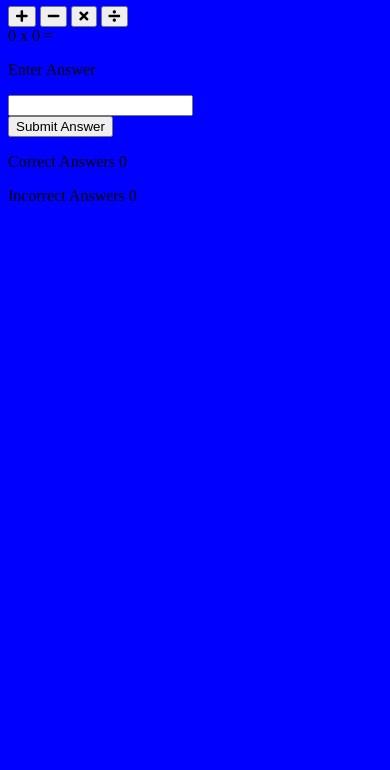
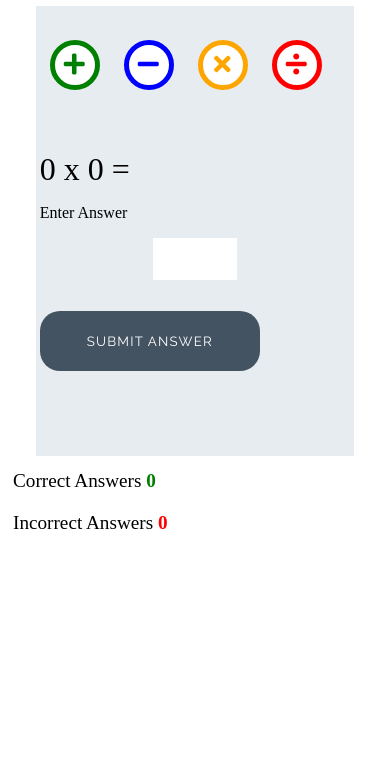
Before and after one commit to ahamza98/love-maths, a plain HTML site: page index.html in a window 390 px wide. Shown: the part 74-844 px from the top of the page. Drawn offline with Linux system fonts and the light colour scheme.

Commit message:
add stylings to css

```diff
--- a/assets/css/style.css
+++ b/assets/css/style.css
@@ -1,3 +1,252 @@
+* --------- Global style */
+
 body {
-    background: blue;
+    background-color: white;
+    font-family: "Raleway", sans-serif;
+    color: #445361;
+    text-align: center;
 }
+
+/* --------- Heading */
+
+.heading {
+    text-align: center;
+    font-size: 2.5rem;
+}
+
+.logo {
+    height: 40px;
+    padding-right: 5px;
+}
+
+/* --------- Game layout */
+
+.game-area {
+    background-color: #E6ECF0;
+    box-sizing: border-box;
+    width: 85%;
+    height: 65vh;
+    max-height: 450px;
+    max-width: 830px;
+    margin-left: auto;
+    margin-right: auto;
+    padding: 1%;
+}
+
+.question-area {
+    width: 50%;
+    font-size: 2rem;
+    margin: auto;
+    padding: 50px 0;
+}
+
+.question-area span {
+    padding: 0 15px;
+}
+
+.score-area {
+    margin: 5px auto;
+    width: 60%;
+    font-size: 1.2rem;
+}
+
+.controls-area {
+    width: 85%;
+    margin: 30px auto;
+}
+
+#score {
+    color: green;
+    font-weight: bold;
+}
+
+#incorrect {
+    color: red;
+    font-weight: bold;
+}
+
+.answer-message {
+    display: none;
+    font-size: 1rem;
+}
+
+#answer-box {
+    border: none;
+    color: #445361;
+    display: inline-block;
+    height: 40px;
+    width: 80px;
+    font-size: 1.2rem;
+}
+
+.scores {
+    display: inline-block;
+    padding: 25px;
+}
+
+/* --------- Buttons */
+
+.btn {
+    width: 220px;
+    height: 60px;
+    font-family: "Raleway", sans-serif;
+    text-transform: uppercase;
+    letter-spacing: 1.2px;
+    color: white;
+}
+
+.btn:focus {
+    outline: none;
+}
+
+.btn--big {
+    padding-top: 10px;
+    border-radius: 50%;
+    background-color: white;
+    border: 10px solid;
+    width: 100px;
+    height: 100px;
+    font-size: 3.2rem;
+    margin: 0 30px;
+    transition: all 0.5s;
+}
+
+.btn--big::after{
+    content: attr(data-type);
+    font-size: 1rem;
+    color: #445361;
+    position: relative;
+    left: -0.5em;
+}
+
+.btn--blue {
+    border-color: blue;
+    color: blue;
+}
+
+.btn--blue:active,
+.btn--blue:hover {
+    background-color: darkblue;
+    color: white;
+}
+
+.btn--orange {
+    border-color: orange;
+    color: orange;
+}
+
+.btn--orange:active,
+.btn--orange:hover {
+    background-color: darkorange;
+    color: white;
+}
+
+.btn--red {
+    border-color: red;
+    color: red;
+}
+
+.btn--red:active,
+.btn--red:hover {
+    background-color: darkred;
+    color: white;
+}
+
+.btn--green {
+    border-color: green;
+    color: green;
+}
+
+.btn--green:active,
+.btn--green:hover {
+    background-color: darkgreen;
+    color: white;
+}
+
+.btn--gray {
+    margin-top: 25px;
+    background-color: #445361;
+    border: 1px transparent;
+    border-radius: 20px;
+}
+
+.btn--gray:active,
+.btn--gray:hover {
+    background-color: #0d1013;
+}
+
+/* --------- Media queries */
+
+@media (max-width: 414px) {
+    .controls-area {
+        width: 100%;
+    }
+
+    .btn--big {
+        margin: 0 10px;
+        padding: 5px;
+        border: 5px solid;
+        width: 50px;
+        height: 50px;
+        font-size: 1.5rem;
+    }
+
+    .btn--big::after {
+        font-size: 0.6rem;
+        left: -0.7rem;
+    }
+
+    .question-area {
+        padding: 10% 0;
+        width: 100%;
+    }
+
+    .question-area span {
+        padding: 0;
+    }
+
+    .answer-message {
+        display: block;
+    }
+
+    #answer-box {
+        display: block;
+        margin: 0 auto;
+    }
+    .btn--gray {
+        margin-top: 0;
+    }
+
+    .score-area {
+        width: 100%;
+    }
+
+    .scores {
+        margin: 0.5em auto;
+        display: block;
+        padding: 5px;
+    }
+
+    .heading {
+        font-size: 2rem;
+    }
+}
+
+@media (max-width: 320px) {
+    .game-area {
+        height: 70vh;
+    }
+
+    .controls-area {
+        width: 75%;
+        margin: 10px auto;
+    }
+
+    .btn--big {
+        margin: 10px 10px;
+    }
+    .question-area {
+        padding: 10px 0;
+    }
+
+}
```
